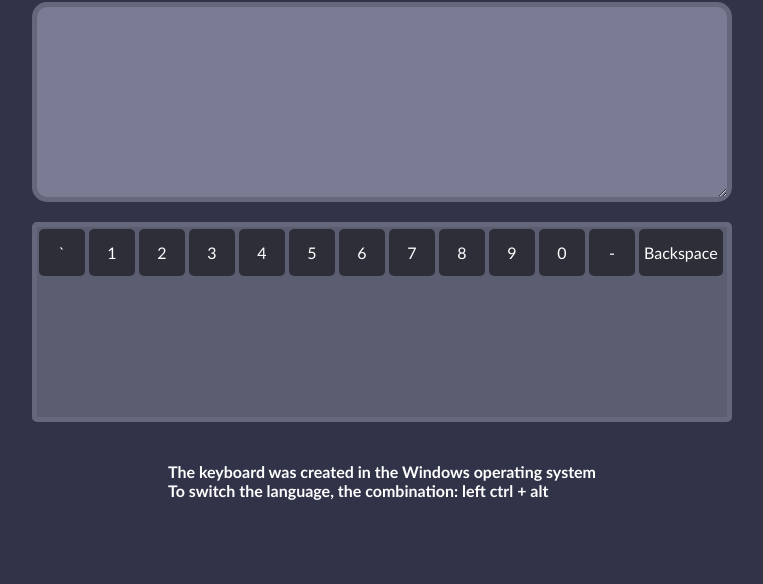
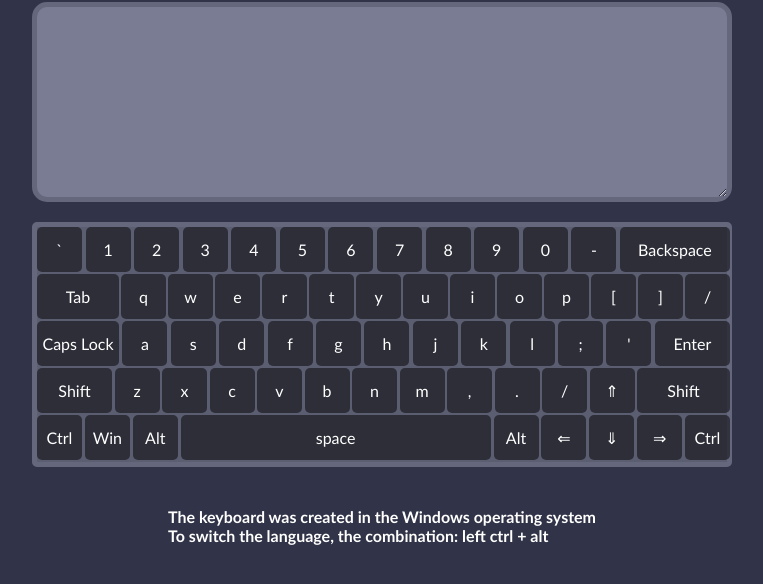
Before and after one commit to tarasauweb/virtual-keyboard, a website built with webpack: page src/index.html in a window 1280 px wide. Shown: the part 92-676 px from the top of the page, without its empty margins (258-1021 px from the left). Built offline with nearby package versions, Linux system fonts and the light colour scheme.

Commit message:
feat:all keys

```diff
--- a/src/components/keyboard.js
+++ b/src/components/keyboard.js
@@ -1,27 +1,38 @@
 function creacteKeyBoard() {
     const keyboard = document.createElement('div');
     keyboard.classList.add('keyboard');
-    keyboard.insertAdjacentElement('afterbegin' , createKeys (keyObj))
+    keyboard.insertAdjacentElement('afterbegin' , createKeys (keyObj.eng))
     return keyboard
 }
 
 function createKeys (obj){
-    const board = document.createElement('div')
-    board.classList.add('keyboard__board')
-    for(let key in  obj.eng) {
-        // console.log(obj.eng)
+    const board = document.createElement('div');
+    board.classList.add('keyboard__row')
+    for(let key in  obj) {
         const keyboardRow = document.createElement('div');
-        keyboardRow.classList.add('keyboard__row')
-        obj.eng[key].reverse().forEach(element => {
-            console.log(element)
+        keyboardRow.classList.add('keyboard__keys')
+        obj[key].reverse().forEach(element => {
             const btnKey = document.createElement('div')
             btnKey.classList.add('keyboard__key')
             btnKey.textContent = element;
             btnKey.setAttribute('data' , element);
             keyboardRow.insertAdjacentElement('afterbegin' , btnKey)
+            if(element === 'arr-down'){
+                btnKey.innerHTML = `&#8659`
+            }
+            if(element === 'arr-up'){
+                btnKey.innerHTML = `&#8657`
+            }
+            if(element === 'arr-left'){
+                btnKey.innerHTML = `&#8656`
+            }
+            if(element === 'arr-right'){
+                btnKey.innerHTML = `&#8658`
+            }
         });
-        return keyboardRow
+        board.insertAdjacentElement('afterbegin' , keyboardRow)
     }
+    return board
 }
 
 
@@ -29,7 +40,11 @@ export default creacteKeyBoard
 
 const keyObj = {
     eng:{
-        row1:['`' , 1,2,3,4,5,6,7,8,9,0,'-', 'Backspace']
+        row5:['Ctrl' , 'Win' , 'Alt' , 'space' , 'Alt' , 'arr-left' , 'arr-down' , 'arr-right' , 'Ctrl' ],
+        row4:[`Shift` ,  'z' , 'x' , 'c' , 'v' , 'b' , 'n' , 'm' , ',' , '.' , '/' , 'arr-up',`Shift`],
+        row3:['Caps Lock' , 'a' , 's' , 'd' , 'f' , 'g' , 'h' , 'j' , 'k' , 'l' , ';' , `'` , 'Enter'],
+        row2:['Tab' , 'q' , 'w' , 'e' , 'r' , 't' , 'y' , 'u' , 'i' , 'o' , 'p' , '[', ']' , '/'],
+        row1:['`' , 1,2,3,4,5,6,7,8,9,0,'-', 'Backspace'],
     },
 
 }
--- a/src/style.scss
+++ b/src/style.scss
@@ -32,26 +32,54 @@ body{
     border: 5px solid #65677d;
     order: 2;
     margin-top: $indent-20px;
-    height: 200px;
     background-color: rgba(189,190,207,.3);
-    &__row{
+    &__keys{
         display: flex;
+        justify-content: space-between;
+        margin-bottom: 2px;
     }
     &__key{
-        margin: 2px;
+        margin-right: 2px;
         padding: 5px;
         background: rgba(0,0,0,.5);
-        min-width: 46px;
-        height: 47px;
+        min-width: 45px;
+        height: 45px;
         border-radius: 5px;
         display: flex;
         align-items: center;
         justify-content: center;
         cursor: pointer;
         transition: $transition;
+        &:last-child{
+            margin-right: 0px;
+        }
         &:hover{
             background-color: cadetblue;
             transition: $transition;
+        }
+        &[data="Shift"]{
+            width: 75px;
+            &:last-child{
+                width: 93px;
+            }
+        }
+        &[data="Backspace"]{
+            width: 110px;
+        }
+        &[data="space"]{
+            width: 310px;
+        }
+        &[data="Enter"]{
+            width: 75px;
+        }
+        &[data="Tab"]{
+            width: 82px;
+        }
+        &[data="Caps Lock"]{
+            width: 82px;
+        }
+        &[data="`"]{
+            width: 45px;
         }
     }
 }
```
